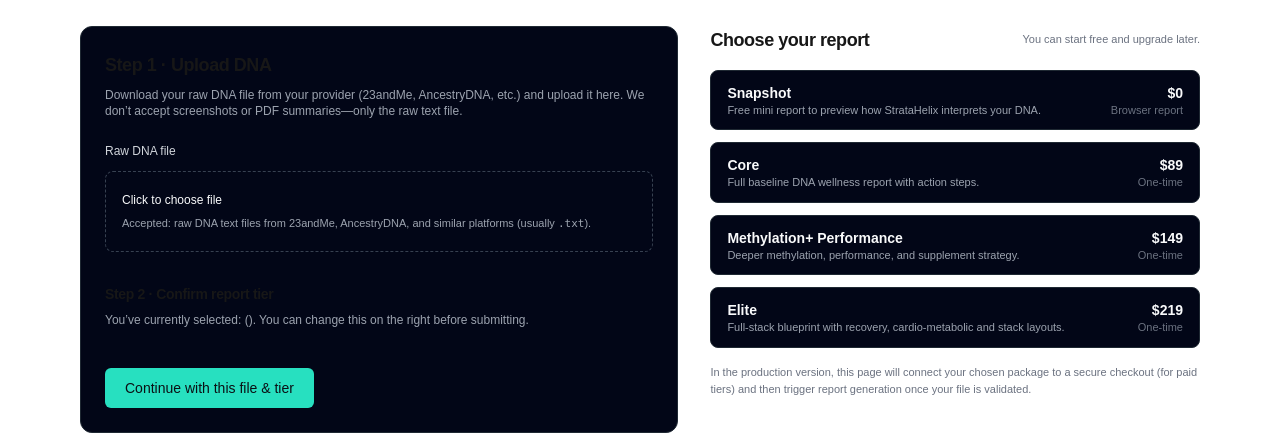
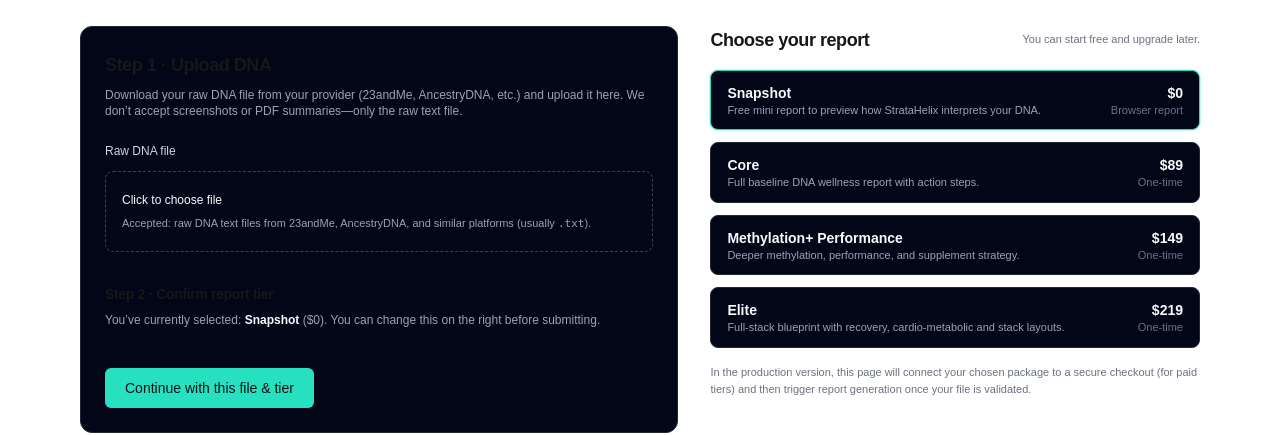
Before and after one commit to AnthonyBuildsCloud/stratahelix-web, a Next.js app: page /upload in a window 1280 px wide. Shown: the part 280-715 px from the top of the page. Built offline with nearby package versions, Linux system fonts and the light colour scheme.

Commit message:
Fix upload page initialPackage prop for Vercel build

```diff
--- a/app/upload/page.tsx
+++ b/app/upload/page.tsx
@@ -1,19 +1,32 @@
 import { Suspense } from "react";
 import UploadClientPage from "./UploadClientPage";
 
-// Optional but helpful to avoid static export issues on this route
-export const dynamic = "force-dynamic";
+type PackageId = "snapshot" | "core" | "methylation" | "elite";
 
-export default function UploadPage() {
+type UploadPageProps = {
+  searchParams?: {
+    pkg?: string | string[];
+  };
+};
+
+export default function UploadPage({ searchParams }: UploadPageProps) {
+  const pkgParam = searchParams?.pkg;
+
+  let initialPackage: PackageId = "snapshot";
+
+  if (pkgParam === "core" || pkgParam === "methylation" || pkgParam === "elite") {
+    initialPackage = pkgParam;
+  }
+
   return (
     <Suspense
       fallback={
-        <div className="min-h-screen flex items-center justify-center text-slate-200">
-          Preparing upload flow...
+        <div className="text-slate-300 p-8">
+          Loading upload flow…
         </div>
       }
     >
-      <UploadClientPage />
+      <UploadClientPage initialPackage={initialPackage} />
     </Suspense>
   );
 }
```
